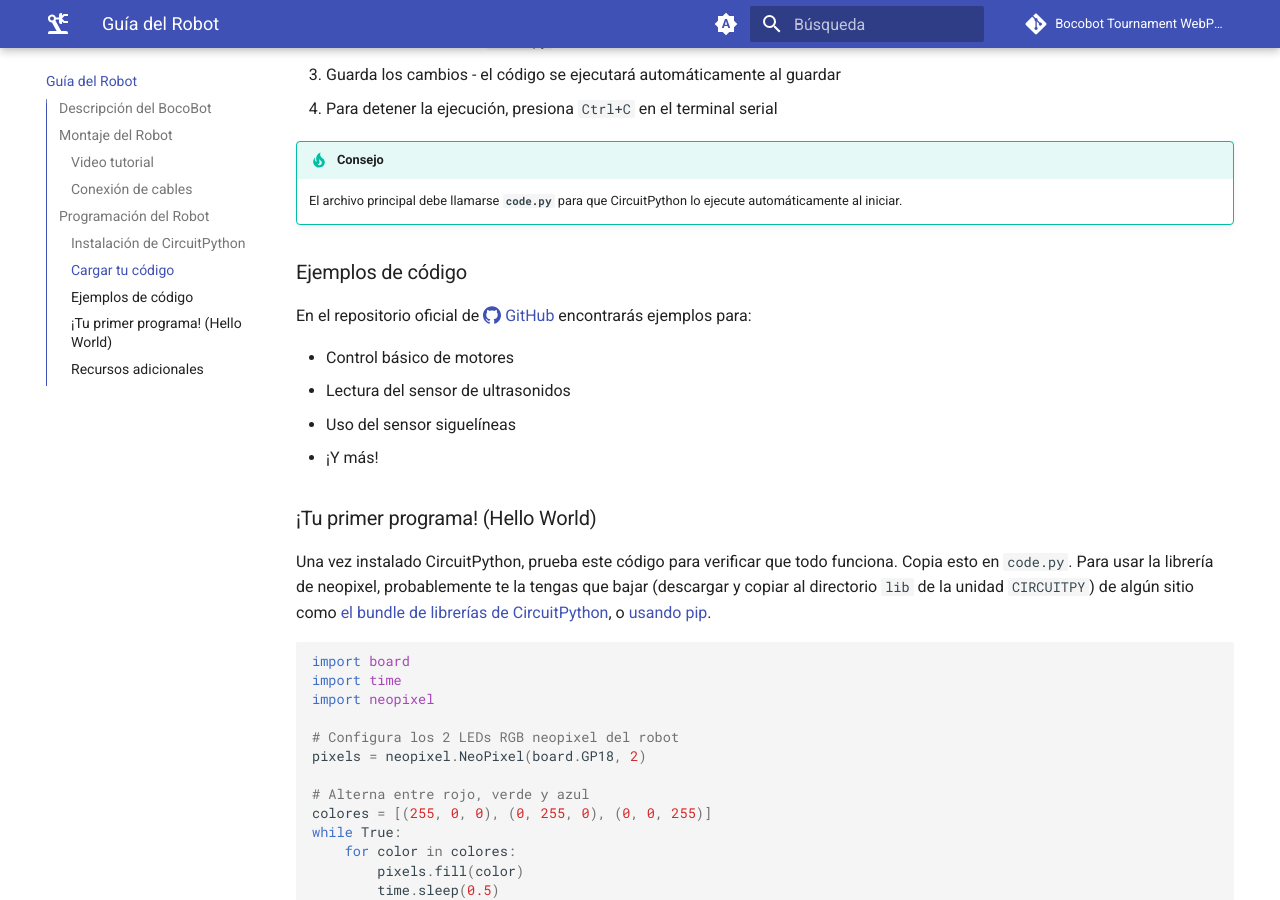
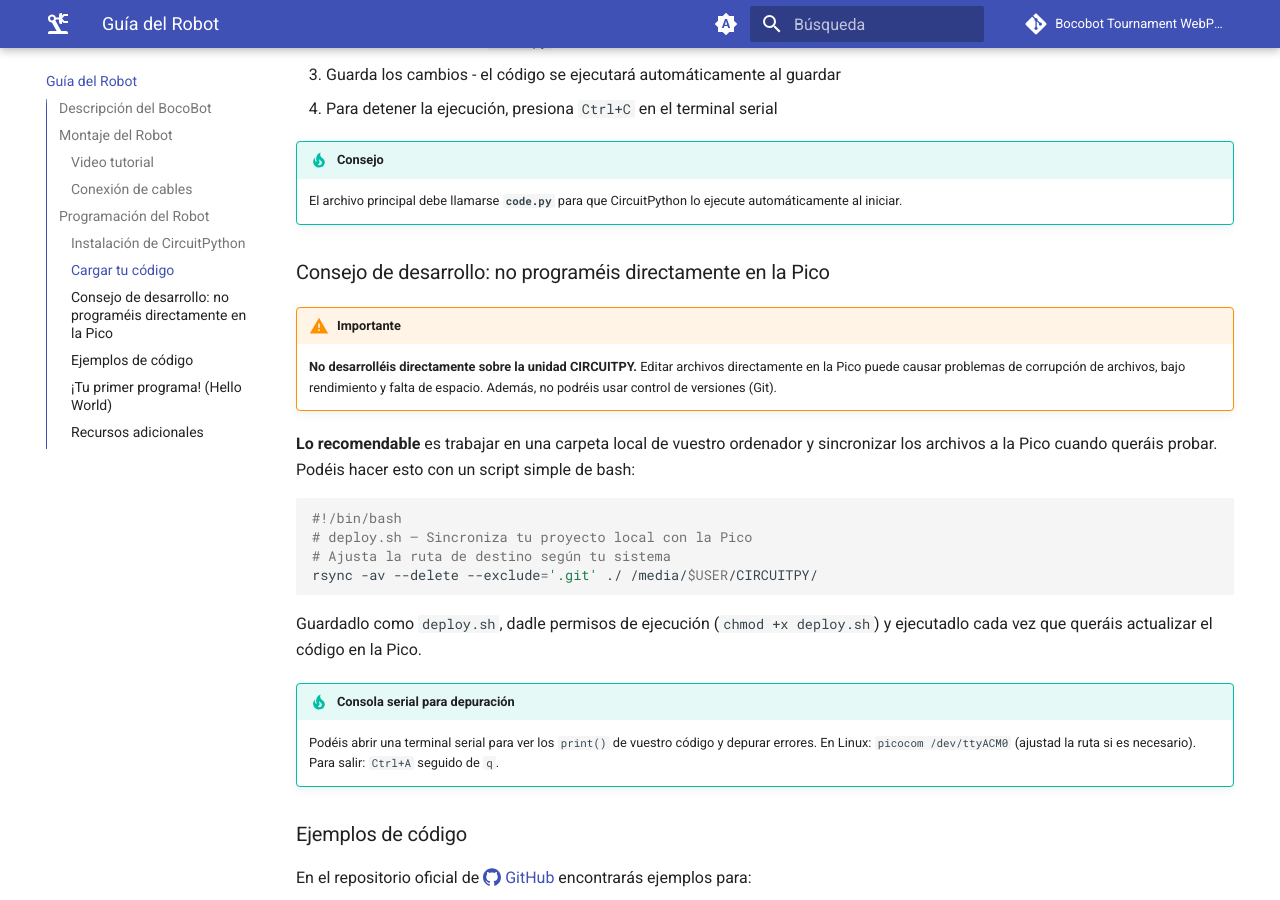
Before and after one commit to Sergiooo0/Bocobot-Tournament-WebPage, an MkDocs documentation site: the page built from docs/guia-robot.md, in a window 1280 px wide and 900 px high, scrolled down 3665 px. Built offline with MkDocs 1.6.1 and Material for MkDocs 9.7.7, drawn with Linux system fonts in a browser that asks for light colours; emoji names are drawn with the system emoji font; comment, search, counter and statistics services are not loaded.

Commit message:
add: info about deployment in circuitpy

````diff
--- a/docs/guia-robot.md
+++ b/docs/guia-robot.md
@@ -78,6 +78,25 @@ Para programar el robot:
 !!! tip "Consejo"
     El archivo principal debe llamarse **`code.py`** para que CircuitPython lo ejecute automáticamente al iniciar.
 
+### Consejo de desarrollo: no programéis directamente en la Pico
+
+!!! warning "Importante"
+    **No desarrolléis directamente sobre la unidad CIRCUITPY.** Editar archivos directamente en la Pico puede causar problemas de corrupción de archivos, bajo rendimiento y falta de espacio. Además, no podréis usar control de versiones (Git).
+
+**Lo recomendable** es trabajar en una carpeta local de vuestro ordenador y sincronizar los archivos a la Pico cuando queráis probar. Podéis hacer esto con un script simple de bash:
+
+```bash
+#!/bin/bash
+# deploy.sh — Sincroniza tu proyecto local con la Pico
+# Ajusta la ruta de destino según tu sistema
+rsync -av --delete --exclude='.git' ./ /media/$USER/CIRCUITPY/
+```
+
+Guardadlo como `deploy.sh`, dadle permisos de ejecución (`chmod +x deploy.sh`) y ejecutadlo cada vez que queráis actualizar el código en la Pico.
+
+!!! tip "Consola serial para depuración"
+    Podéis abrir una terminal serial para ver los `print()` de vuestro código y depurar errores. En Linux: `picocom /dev/ttyACM0` (ajustad la ruta si es necesario). Para salir: `Ctrl+A` seguido de `q`.
+
 ### Ejemplos de código
 
 En el repositorio oficial de [:simple-github: GitHub](https://github.com/CytronTechnologies/Robo-Pico-Kit-CircuitPython){:target="\_blank"} encontrarás ejemplos para:
````
